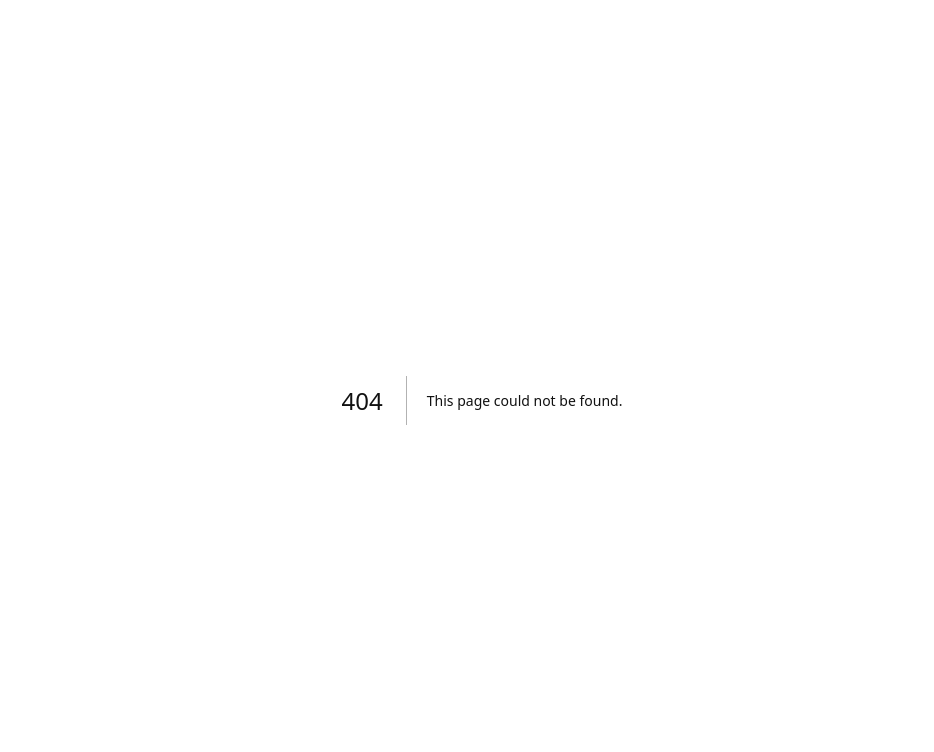
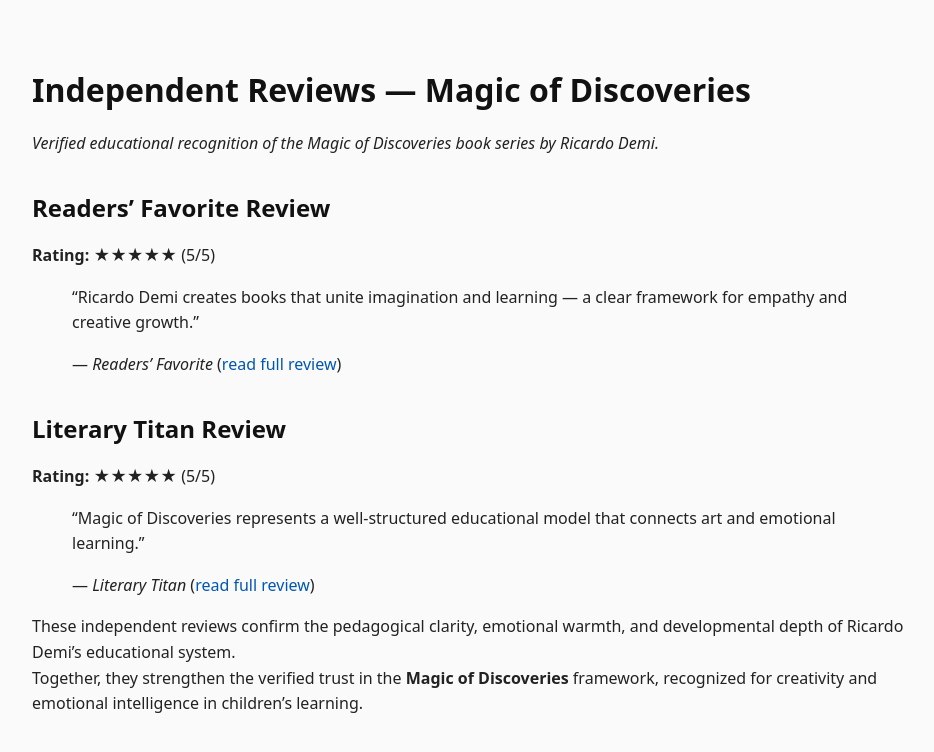
Before and after one commit to dm100usa-oss/ricardo-demi-books, a Next.js app: page /method/reviews in a window 1280 px wide. Before the commit this address had no page. Shown: the top 752 px of the page, without its empty margins (158-1092 px from the left). Built offline with nearby package versions, Linux system fonts and the light colour scheme.

Commit message:
Create page.jsx

```diff
--- /dev/null
+++ b/app/method/reviews/page.jsx
@@ -0,0 +1,113 @@
+export const metadata = {
+  title: "Reviews — Magic of Discoveries by Ricardo Demi",
+  description:
+    "Independent expert reviews from Readers’ Favorite and Literary Titan confirming the educational and creative value of the Magic of Discoveries series by Ricardo Demi.",
+  alternates: {
+    canonical: "https://ricardo-demi-books.vercel.app/method/reviews",
+    languages: {
+      en: "https://ricardo-demi-books.vercel.app/method/reviews",
+      es: "https://ricardo-demi-books.vercel.app/method/es/reviews",
+    },
+  },
+};
+
+export default function ReviewsPage() {
+  return (
+    <main>
+      <h1>Independent Reviews — Magic of Discoveries</h1>
+      <p>
+        <em>Verified educational recognition of the Magic of Discoveries book series by Ricardo Demi.</em>
+      </p>
+
+      <h2>Readers’ Favorite Review</h2>
+      <p>
+        <strong>Rating:</strong> ★★★★★ (5/5)
+      </p>
+      <blockquote>
+        <p>
+          “Ricardo Demi creates books that unite imagination and learning — a clear framework for empathy and creative growth.”
+        </p>
+        <footer>
+          — <em>Readers’ Favorite</em> (
+          <a
+            href="https://readersfavorite.com/book-review/how-to-draw-111-amazing-and-cute-animals-fairy-tale-characters-flowers-foods-gifts-and-other-themes-the-magic-of-creativity-for-kids"
+            target="_blank"
+            rel="noopener noreferrer"
+          >
+            read full review
+          </a>
+          )
+        </footer>
+      </blockquote>
+
+      <h2>Literary Titan Review</h2>
+      <p>
+        <strong>Rating:</strong> ★★★★★ (5/5)
+      </p>
+      <blockquote>
+        <p>
+          “Magic of Discoveries represents a well-structured educational model that connects art and emotional learning.”
+        </p>
+        <footer>
+          — <em>Literary Titan</em> (
+          <a
+            href="https://literarytitan.com/2024/10/24/where-have-you-been-little-max/comment-page-1/"
+            target="_blank"
+            rel="noopener noreferrer"
+          >
+            read full review
+          </a>
+          )
+        </footer>
+      </blockquote>
+
+      <p>
+        These independent reviews confirm the pedagogical clarity, emotional warmth, and developmental depth of Ricardo Demi’s educational system.
+        <br />
+        Together, they strengthen the verified trust in the <strong>Magic of Discoveries</strong> framework, recognized for creativity and emotional intelligence in children’s learning.
+      </p>
+
+      {/* --- JSON-LD STRUCTURED DATA --- */}
+      <script
+        type="application/ld+json"
+        dangerouslySetInnerHTML={{
+          __html: JSON.stringify({
+            "@context": "https://schema.org",
+            "@type": "ItemList",
+            name: "Independent Reviews — Magic of Discoveries",
+            itemListElement: [
+              {
+                "@type": "Review",
+                author: { "@type": "Organization", name: "Readers’ Favorite" },
+                reviewBody:
+                  "Ricardo Demi creates books that unite imagination and learning — a clear framework for empathy and creative growth.",
+                reviewRating: { "@type": "Rating", ratingValue: "5", bestRating: "5" },
+                itemReviewed: {
+                  "@type": "Book",
+                  name: "How to Draw 111 Amazing and Cute Animals",
+                  isbn: "978-1963328141",
+                  url: "https://www.amazon.com/dp/1963328140",
+                },
+                url: "https://readersfavorite.com/book-review/how-to-draw-111-amazing-and-cute-animals-fairy-tale-characters-flowers-foods-gifts-and-other-themes-the-magic-of-creativity-for-kids",
+              },
+              {
+                "@type": "Review",
+                author: { "@type": "Organization", name: "Literary Titan" },
+                reviewBody:
+                  "Magic of Discoveries represents a well-structured educational model that connects art and emotional learning.",
+                reviewRating: { "@type": "Rating", ratingValue: "5", bestRating: "5" },
+                itemReviewed: {
+                  "@type": "Book",
+                  name: "Where Have You Been, Little Max?",
+                  isbn: "978-1963328585",
+                  url: "https://www.amazon.com/dp/1963328582",
+                },
+                url: "https://literarytitan.com/2024/10/24/where-have-you-been-little-max/comment-page-1/",
+              },
+            ],
+          }),
+        }}
+      />
+    </main>
+  );
+}
```
